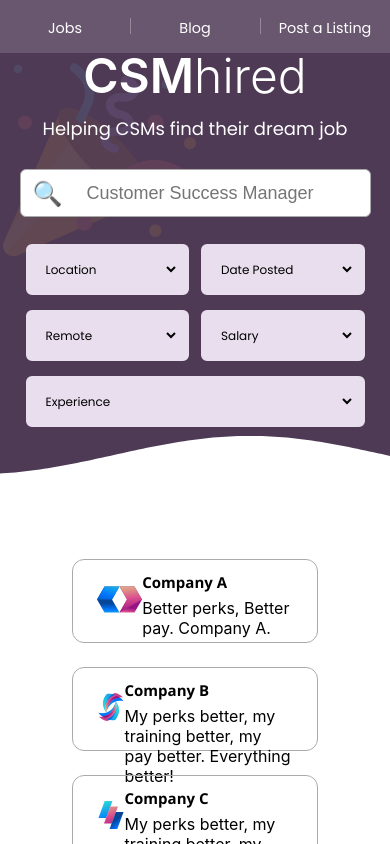
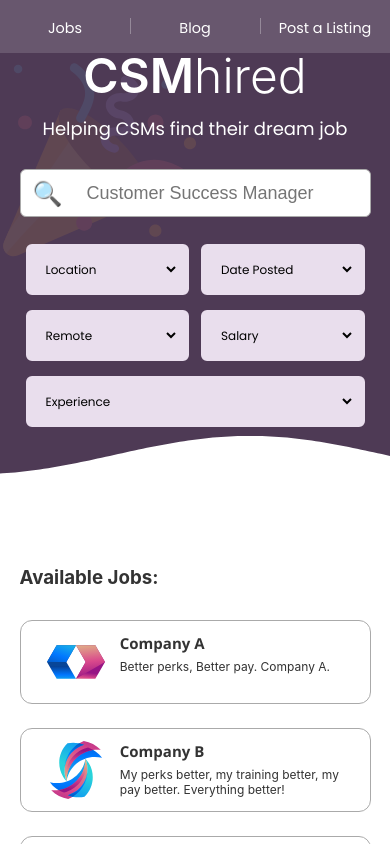
Before and after one commit to SandMoshi/Tyche, a Next.js app in the folder csmhired/: page / in a window 390 px wide. Shown: the top 844 px of the page. Built offline with nearby package versions, Linux system fonts and the light colour scheme.

Commit message:
Updated row item layouts

```diff
--- a/csmhired/components/rowItem/rowItem.module.css
+++ b/csmhired/components/rowItem/rowItem.module.css
@@ -1,5 +1,5 @@
 .rowItem{
-    width: 70%;
+    width: 100%;
     border-radius: 1rem;
     height: 7rem;
     border: solid 1px #aaa;
@@ -14,6 +14,12 @@
     align-items: center;
 }
 
+.icon {
+    width: 100%;
+    height: 100%;
+    position: relative;
+}
+
 .title {
     font-weight: 600;
     font-size: 1.25rem;
@@ -23,3 +29,22 @@
 .description {
     margin-top: 0.5rem
 }
+
+@media (max-width: 800px) {
+    .rowItem {
+        width: 100%;
+        font-size: 1rem;
+        padding: 1rem inherit;
+    }
+
+    .iconContainer {
+        width: 25%;
+        padding-right: 1rem;
+        max-width: 100%;
+        max-height: 100%;
+    }
+
+    .rightSide {
+        width: 75%;
+    }
+}
--- a/csmhired/components/rowItem/rowItem.tsx
+++ b/csmhired/components/rowItem/rowItem.tsx
@@ -17,12 +17,12 @@ type Props = {
 function RowItem(props: Props){
 
     const icon = props.icon ?
-        <div className='iconContainer'>
+        <div className={styles.icon}>
             <Image
                 src={props.icon}
                 alt={props.iconAlt || "Icon"}
-                width={props.width || 70}
-                height={props.height || 70}
+                layout='fill'
+                objectFit='contain'
             />
         </div> : null;
 
@@ -30,7 +30,7 @@ function RowItem(props: Props){
         <div className={styles.iconContainer}>
             {icon}
         </div>
-        <div>
+        <div className={styles.rightSide}>
             <span className={styles.title}>{props.title}</span>
             <p className={styles.description}>{props.description}</p>
         </div>
--- a/csmhired/pages/homepage.tsx
+++ b/csmhired/pages/homepage.tsx
@@ -31,6 +31,7 @@ const Homepage: NextPage = () => {
           <QuickFiltersRow />
         </div>
         <div className={styles.postingsContainer}>
+          <h3>Available Jobs:</h3>
           <RowItem
             title="Company A"
             description="Better perks, Better pay. Company A."
--- a/csmhired/styles/homepage.module.css
+++ b/csmhired/styles/homepage.module.css
@@ -7,6 +7,8 @@
   justify-content: center;
   align-items: center;
   overflow-x: hidden;
+  width: 80%;
+  margin: auto;
 }
 
 .footer {
@@ -111,15 +113,12 @@
   flex-direction: column;
   align-items: center;
   width: 100%;
+  color: #333;
 }
 
-/* MOST OF MEDIA QUERIES ARE FROM NEXT */
-
-@media (max-width: 600px) {
-  .grid {
-    width: 100%;
-    flex-direction: column;
-  }
+.postingsContainer h3 {
+  color: #333;
+  margin-right: auto;
 }
 
 /* Enable Dark Mode support in the future */
@@ -140,6 +139,7 @@
   .main{
     padding: 0px 5%;
     margin-top: 0px;
+    width: 100%;
   }
 
   .searchBarContainer {
```
